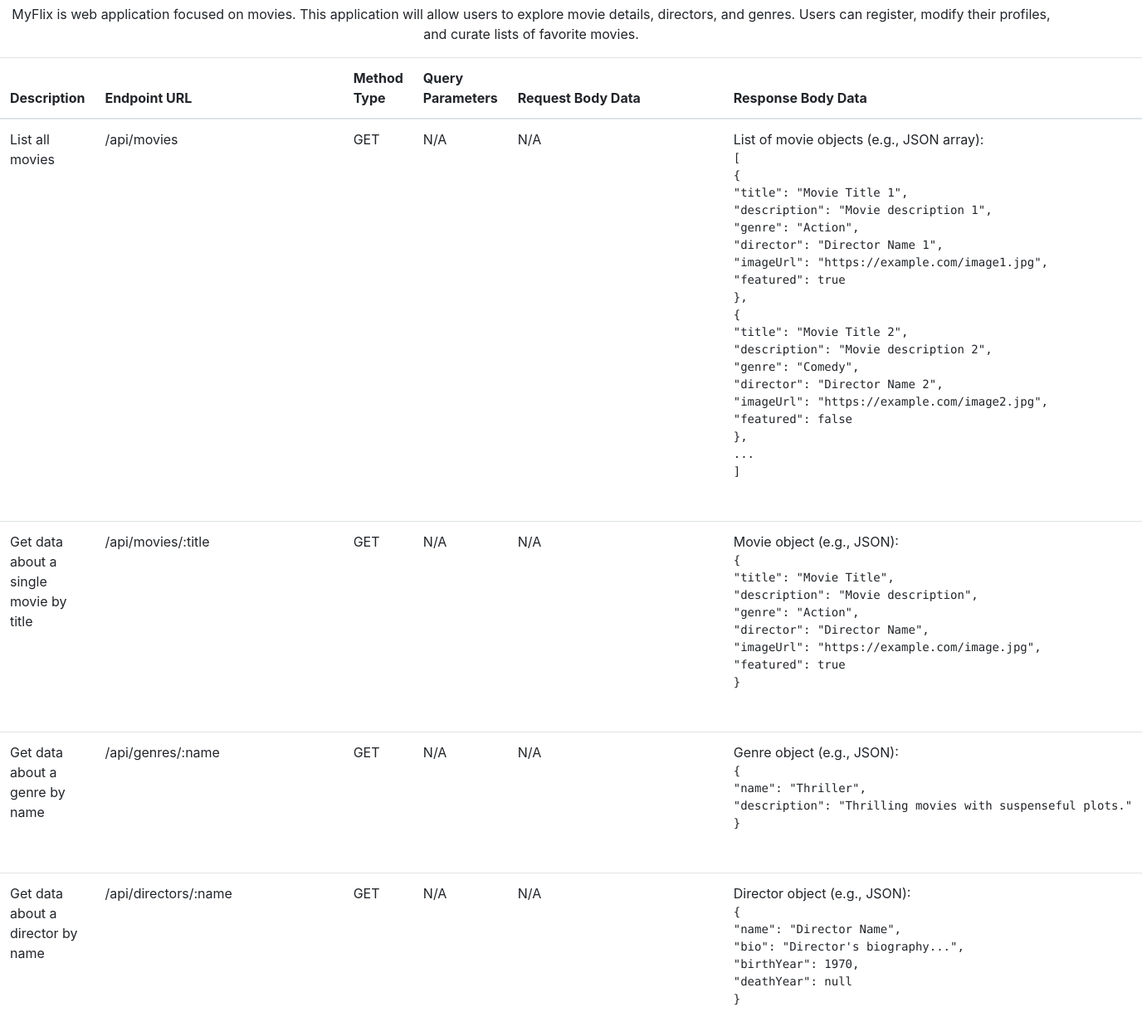
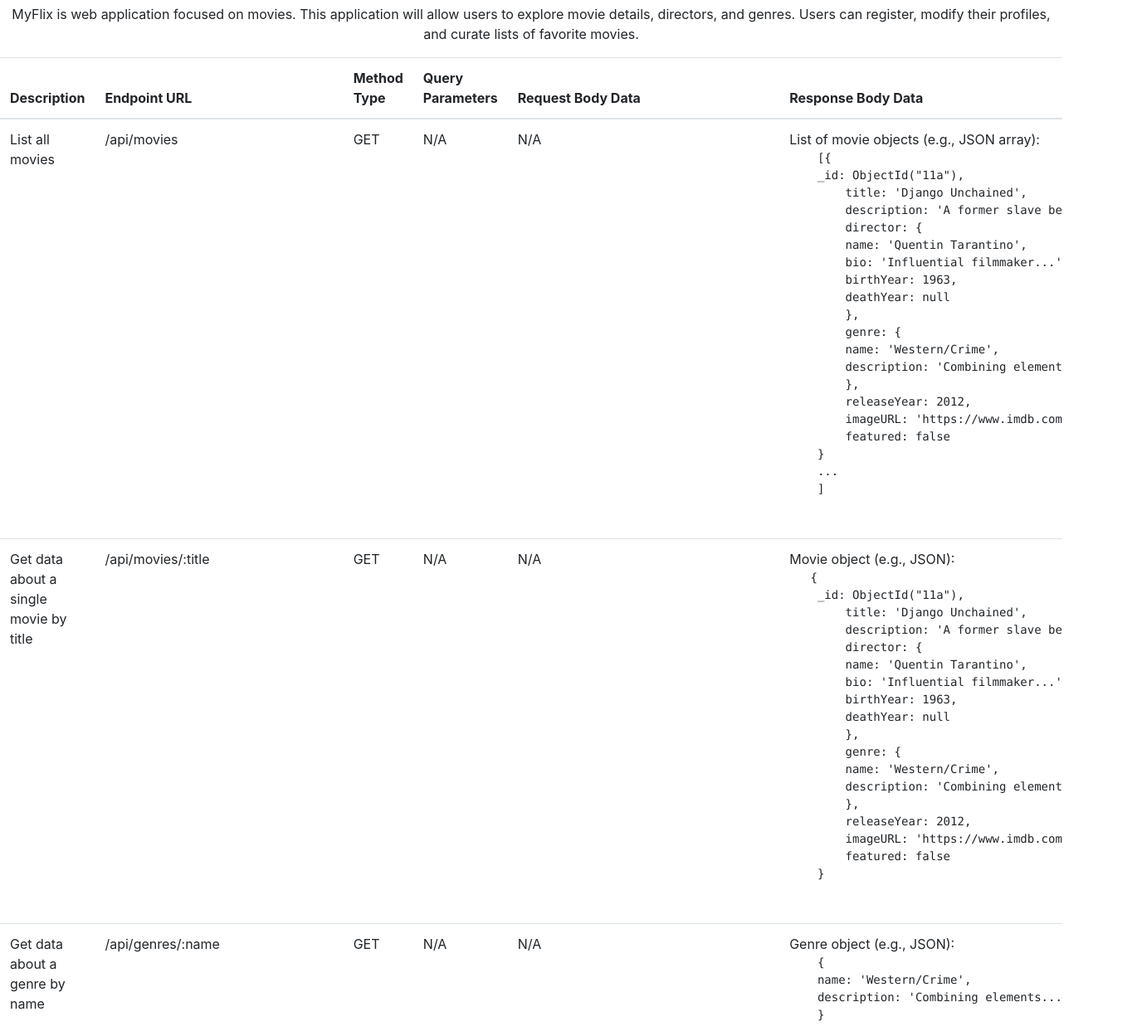
Before and after one commit to Lmancini19/movie_api, a website: page public/documentation.html in a window 1280 px wide. Shown: the part 51-1300 px from the top of the page at 83% size, 1376 px wide, since content can reach past the window. Drawn offline with nearby package versions, Linux system fonts and the light colour scheme.

Commit message:
update documentation

```diff
--- a/public/documentation.html
+++ b/public/documentation.html
@@ -12,6 +12,7 @@
     <h1 class="text-center">Documentation</h1>
     <p class="text-center">MyFlix is web application focused on movies. This application will allow users to explore movie details, directors, and genres. Users can register, modify their profiles, and curate lists of favorite movies.</p>
   </header>
+<div class="table-responsive">
     <table class="table table-hover">
         <thead>
             <tr>
@@ -33,23 +34,24 @@
                 <td>N/A</td>
                 <td>List of movie objects (e.g., JSON array):
                     <pre>
-[
-{
-"title": "Movie Title 1",
-"description": "Movie description 1",
-"genre": "Action",
-"director": "Director Name 1",
-"imageUrl": "https://example.com/image1.jpg",
-"featured": true
+    [{
+    _id: ObjectId("11a"),
+        title: 'Django Unchained',
+        description: 'A former slave becomes...',
+        director: {
+        name: 'Quentin Tarantino',
+        bio: 'Influential filmmaker...',
+        birthYear: 1963,
+        deathYear: null
         },
-{
-"title": "Movie Title 2",
-"description": "Movie description 2",
-"genre": "Comedy",
-"director": "Director Name 2",
-"imageUrl": "https://example.com/image2.jpg",
-"featured": false
+        genre: {
+        name: 'Western/Crime',
+        description: 'Combining elements...'
         },
+        releaseYear: 2012,
+        imageURL: 'https://www.imdb.com...',
+        featured: false
+    }
     ...
     ]
                     </pre>
@@ -66,12 +68,22 @@
                 <td>Movie object (e.g., JSON):
                     <pre>
    {
-"title": "Movie Title",
-"description": "Movie description",
-"genre": "Action",
-"director": "Director Name",
-"imageUrl": "https://example.com/image.jpg",
-"featured": true
+    _id: ObjectId("11a"),
+        title: 'Django Unchained',
+        description: 'A former slave becomes...',
+        director: {
+        name: 'Quentin Tarantino',
+        bio: 'Influential filmmaker...',
+        birthYear: 1963,
+        deathYear: null
+        },
+        genre: {
+        name: 'Western/Crime',
+        description: 'Combining elements...'
+        },
+        releaseYear: 2012,
+        imageURL: 'https://www.imdb.com...',
+        featured: false
     }
                     </pre>
                 </td>
@@ -87,8 +99,8 @@
                 <td>Genre object (e.g., JSON):
                     <pre>
     {
-"name": "Thriller",
-"description": "Thrilling movies with suspenseful plots."
+    name: 'Western/Crime',
+    description: 'Combining elements...'
     }
                     </pre>
                 </td>
@@ -104,10 +116,10 @@
                 <td>Director object (e.g., JSON):
                     <pre>
     {
-"name": "Director Name",
-"bio": "Director's biography...",
-"birthYear": 1970,
-"deathYear": null
+    name: 'Quentin Tarantino',
+    bio: 'Influential filmmaker...',
+    birthYear: 1963,
+    deathYear: null
     }
                     </pre>
                 </td>
@@ -122,9 +134,11 @@
                 <td>User registration data (e.g., JSON):
                     <pre>
     {
-"username": "newuser",
-"email": "user@example.com",
-"password": "password123"
+    _id: ObjectId("11b"),
+        Username: 'user4',
+        Password: 'hashedPassword4',
+        Email: 'user4@example.com',
+        Birthday: '1/1/11'
     }
                     </pre>
                 </td>
@@ -184,6 +198,7 @@
             </tr>
         </tbody>
     </table>
+</div>
   <footer>
   </footer>
   <script src="https://code.jquery.com/jquery-3.3.1.min.js" integrity="sha256-FgpCb/KJQlLNfOu91ta32o/NMZxltwRo8QtmkMRdAu8=" crossorigin="anonymous"></script>
```
Lines whose indentation alone changed are shown as unchanged.
